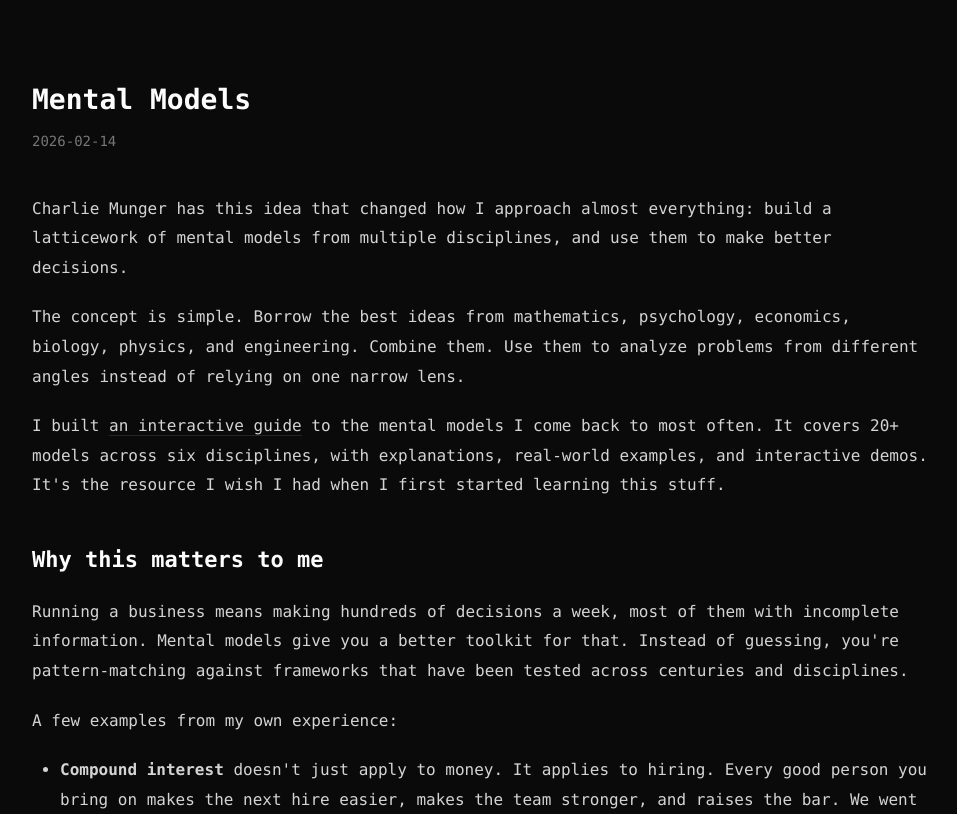
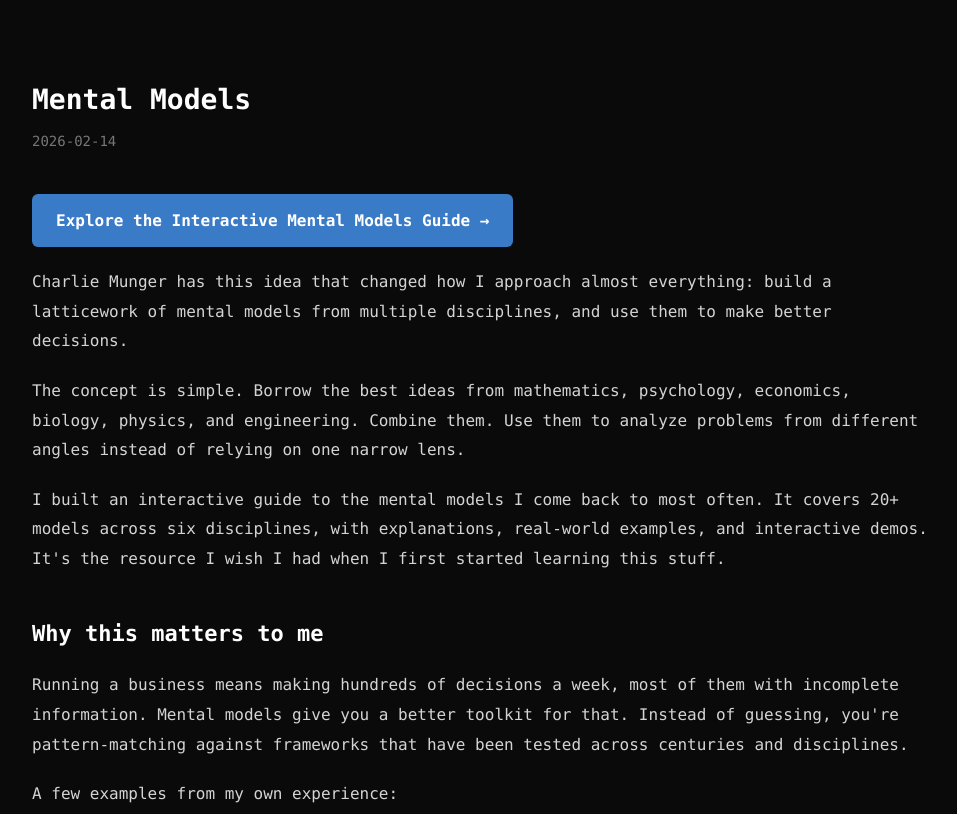
Before and after one commit to nko614/kosinski-website, a Flask app: page /blog/mental-models in a window 1280 px wide. Shown: the part 60-874 px from the top of the page, without its empty margins (160-1117 px from the left). Run offline with Flask 3, Linux system fonts and the light colour scheme.

Commit message:
update link in blog post for mental models

```diff
--- a/posts/mental-models.md
+++ b/posts/mental-models.md
@@ -4,11 +4,13 @@ date: 2026-02-14
 summary: Why I built an interactive guide to the mental models that shape how I think and make decisions.
 ---
 
+[**Explore the Interactive Mental Models Guide →**](http://167.71.247.51/mental_models/)
+
 Charlie Munger has this idea that changed how I approach almost everything: build a latticework of mental models from multiple disciplines, and use them to make better decisions.
 
 The concept is simple. Borrow the best ideas from mathematics, psychology, economics, biology, physics, and engineering. Combine them. Use them to analyze problems from different angles instead of relying on one narrow lens.
 
-I built [an interactive guide](http://167.71.247.51/mental_models/) to the mental models I come back to most often. It covers 20+ models across six disciplines, with explanations, real-world examples, and interactive demos. It's the resource I wish I had when I first started learning this stuff.
+I built an interactive guide to the mental models I come back to most often. It covers 20+ models across six disciplines, with explanations, real-world examples, and interactive demos. It's the resource I wish I had when I first started learning this stuff.
 
 ## Why this matters to me
 
--- a/static/css/style.css
+++ b/static/css/style.css
@@ -370,6 +370,25 @@ main {
 .post-content pre code {
     background: none;
     padding: 0;
+}
+
+.post-content > p:first-child a strong {
+    display: inline-block;
+    background: #3a7bc8;
+    color: #ffffff;
+    padding: 12px 24px;
+    border-radius: 6px;
+    font-size: 16px;
+    border: none;
+    transition: background 0.2s;
+}
+
+.post-content > p:first-child a {
+    border: none;
+}
+
+.post-content > p:first-child a strong:hover {
+    background: #2d62a3;
 }
 
 .post-content blockquote {
```
